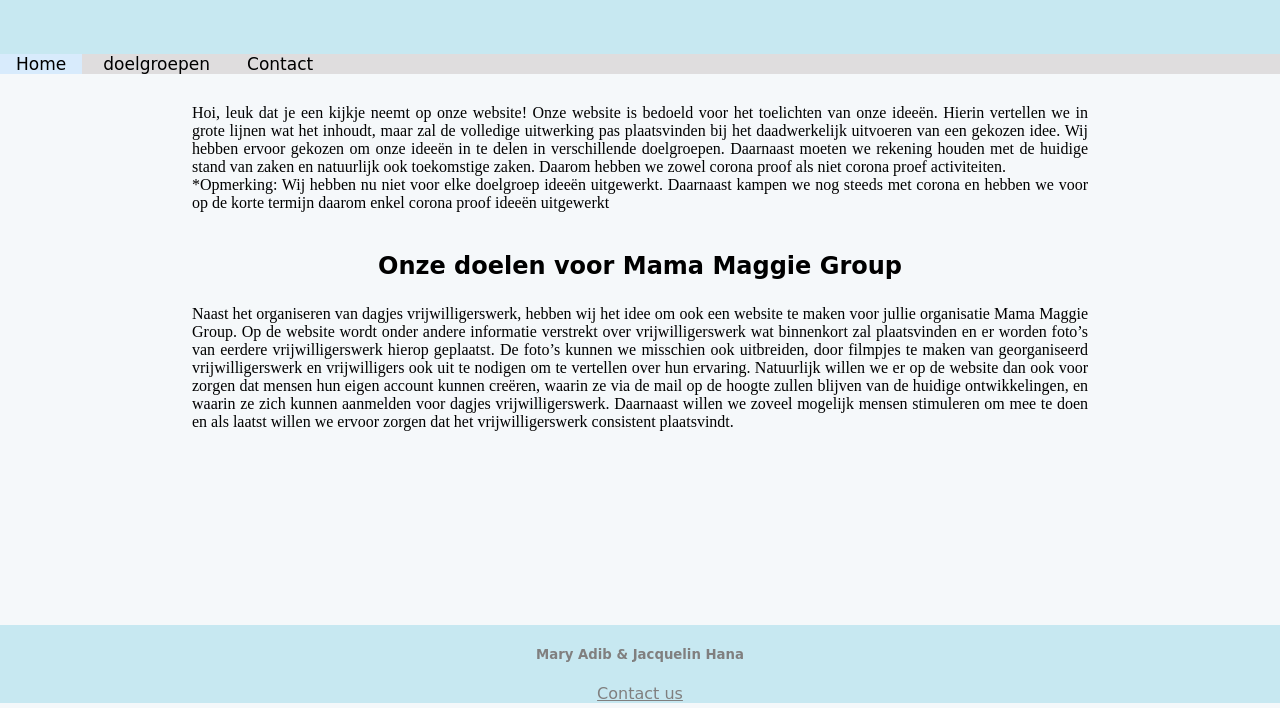
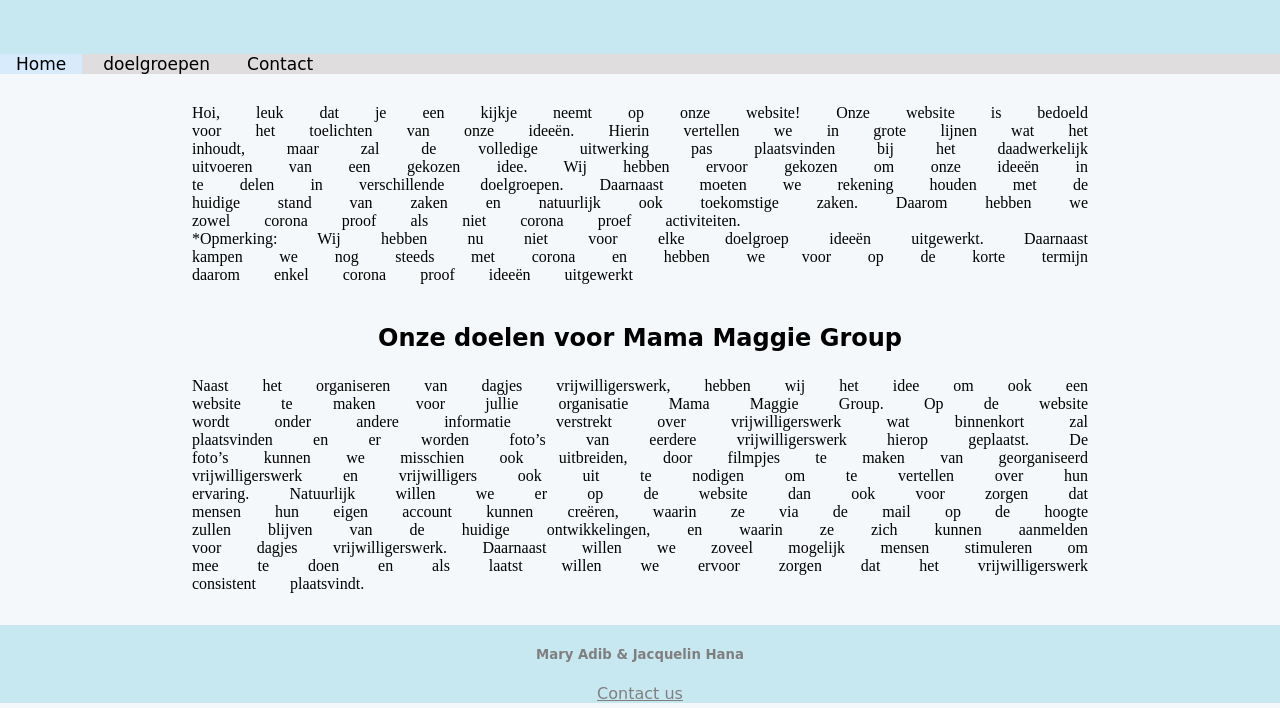
Before and after one commit to JacqHana99/Vrijwilligerswerk, a plain HTML site: page index.html in a window 1280 px wide. Shown: the part 97-805 px from the top of the page. Drawn offline with Linux system fonts and the light colour scheme.

Commit message:
Add files via upload

```diff
--- a/style.css
+++ b/style.css
@@ -24,6 +24,7 @@
   height: 70%;
   margin:auto;
   padding: 15px;
+  word-spacing: 30px;
   }
 
  h2 {
```
